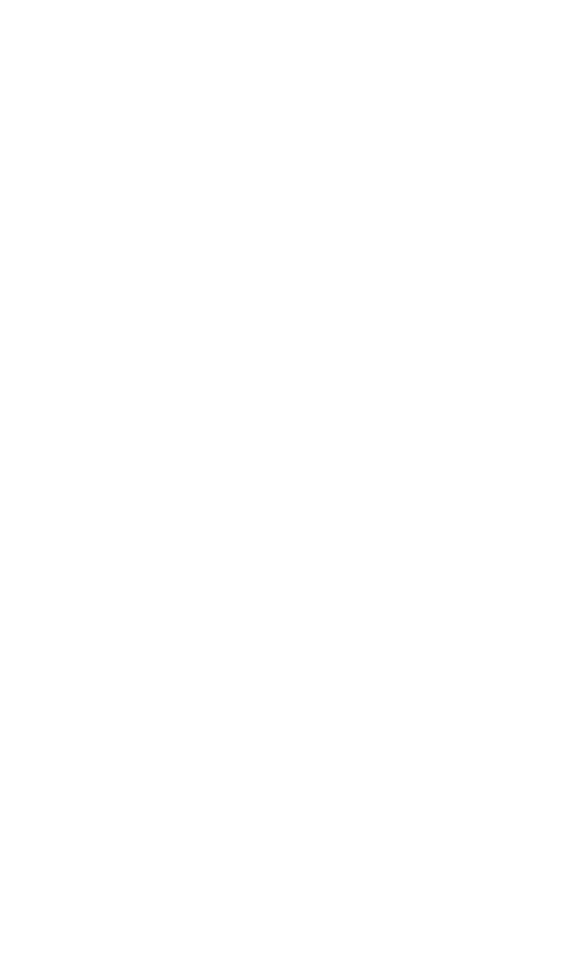
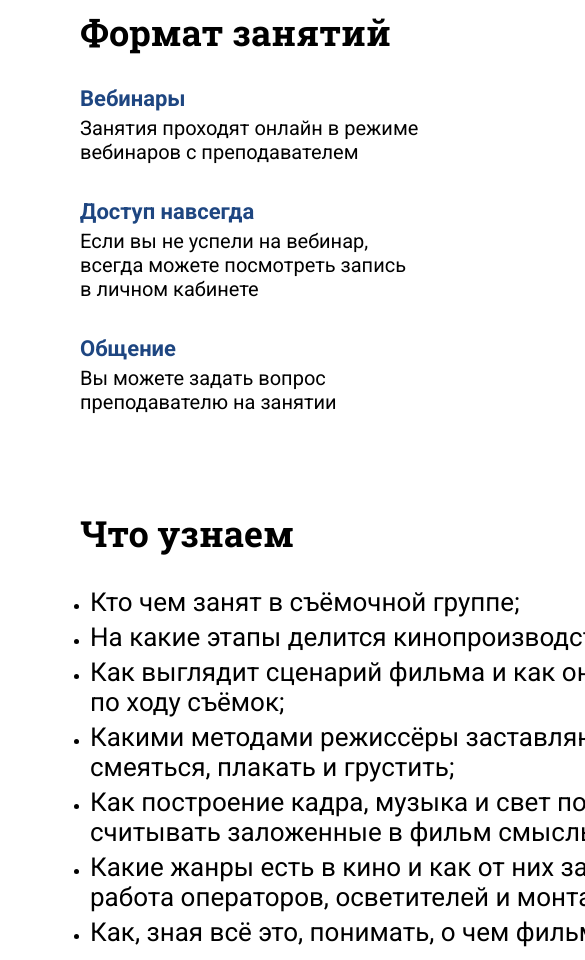
Before and after one commit to aslanofff/group-task, a plain HTML site: page index.html in a window 390 px wide. Shown: the top 960 px of the page, 585 px wide, since content can reach past the window. Before the commit the page ends 844 px from the top, so only its background shows below. Drawn offline with Linux system fonts and the light colour scheme.

Commit message:
part-inci

```diff
--- a/index.html
+++ b/index.html
@@ -7,6 +7,40 @@
     <link rel="stylesheet" href="./style.css">
 </head>
 <body>
+    <h1 class="h1-c">Формат занятий</h1>
+    <div class="first-c">
+        <div class="second-c">
+            <h4>Вебинары</h4>
+            <p class="one-c">Занятия проходят онлайн
+                в режиме вебинаров
+                с преподавателем</p>
+        </div>
+        <div class="second-c">
+            <h4>Доступ навсегда</h4>
+            <p class="two-c">Если вы не успели на вебинар,
+                всегда можете посмотреть запись
+                в личном кабинете</p>
+        </div>
+        <div class="second-c">
+            <h4>Общение</h4>
+            <p class="three-c">Вы можете задать вопрос
+                преподавателю на занятии</p>
+        </div>
+    </div>
+    <h1 class="h1-cc">Что узнаем</h1>
+    <div>
+        <ul class="third-c">
+            <li>Кто чем занят в съёмочной группе;</li>
+            <li>На какие этапы делится кинопроизводство;</li>
+            <li>Как выглядит сценарий фильма и как он меняется
+                по ходу съёмок;</li>
+            <li>Какими методами режиссёры заставляют нас смеяться, плакать и грустить;</li>
+            <li>Как построение кадра, музыка и свет помогают считывать заложенные в фильм смыслы;</li>
+            <li>Какие жанры есть в кино и как от них зависит работа операторов, осветителей и монтажёров;</li>
+            <li>Как, зная всё это, понимать, о чем фильм.</li>
+        </ul>
+    </div>
+
 
 </body>
 </html>
--- a/style.css
+++ b/style.css
@@ -0,0 +1,198 @@
+@import url('https://fonts.googleapis.com/css2?family=Lato:ital,wght@0,100;0,300;0,400;0,700;0,900;1,100;1,300;1,400;1,700;1,900&family=Montserrat:ital,wght@0,100..900;1,100..900&family=Roboto+Slab:wght@100..900&family=Roboto:ital,wght@0,100..900;1,100..900&display=swap');
+@import url('https://fonts.googleapis.com/css2?family=Lato:ital,wght@0,100;0,300;0,400;0,700;0,900;1,100;1,300;1,400;1,700;1,900&family=Montserrat:ital,wght@0,100..900;1,100..900&family=Roboto+Slab:wght@100..900&family=Roboto:ital,wght@0,100..900;1,100..900&display=swap');
+
+* {
+    box-sizing: border-box;
+    margin: 0;
+    padding: 0;
+}
+
+body {
+    width: 100%;
+    padding: 8px 80px;
+}
+
+.first-c {
+    display: flex;
+}
+
+.first-c {
+    font-family: "Roboto", sans-serif;
+    margin-left: 42px;
+    margin-bottom: 190px;
+}
+
+.h1-c {
+    font-size: 55px;
+    margin-left: 41px;
+    margin-bottom: 110px;
+    font-family: "Roboto Slab", serif;
+    width: 667px;
+}
+.h1-cc{
+    font-size: 55px;
+    margin-left: 41px;
+    margin-bottom: 90px;
+    font-family: "Roboto Slab", serif;
+    width: 667px;
+}
+
+.second-c h4 {
+    font-size: 25px;
+    color: #1E4681;
+    margin-bottom: 10px;
+    /* margin-left: 121px; */
+}
+
+.second-c p {
+    margin-right: 122px;
+    font-size: 18px;
+    font-weight: 400;
+}
+
+.one-c {
+    width: 220px;
+}
+
+.two-c {
+    width: 260px;
+}
+
+.three-c {
+    width: 20vw;
+}
+
+.third-c {
+    width: 42vw;
+    font-family: "Roboto", sans-serif;
+    font-size: 24px;
+    margin-left: 60px;
+    margin-top: -30px;
+    line-height: 33px;
+}
+
+
+
+.third-c li::marker {
+    font-size: 18px;
+}
+
+@media screen and (min-width: 992px) and (max-width: 1279px) {
+    .h1-c, .h1-cc{
+        margin-left: 0px;
+        font-size: 32px;
+        width: 386.3px;
+        margin-bottom: 60px;
+    }
+
+
+    .first-c {
+        margin-left: 0;
+        margin-bottom: 100px;
+    }
+
+    .second-c h4 {
+        /* margin-left: -10px; */
+        font-size: 15px;
+        margin-bottom: 5px;
+    }
+
+    .second-c p {
+        font-size: 11px;
+        margin-right: 60px;
+        /* margin-left: 0px; */
+    }
+
+    .third-c {
+        width: 383.41px;
+        font-size: 14px;
+        line-height: 20px;
+        margin-left: 10px;
+    }
+
+    .third-c li::marker {
+        font-size: 10px;
+    }
+
+    .one-c {
+        width: 140px;
+    }
+
+    .two-c {
+        width: 172px;
+    }
+
+    .three-c {
+        width: 145px;
+    }
+}
+
+@media screen and (min-width: 320px) and (max-width: 991px) {
+
+    .h1-c{
+        /* padding-left: 10px; */
+        font-size: 36px;
+        margin-left: 0px;
+        /* margin-left: 0px; */
+    }
+    .h1-cc{
+        font-size: 36px;
+        margin-left: 0px;
+        margin-bottom: 30px;
+    }
+
+    .first-c {
+        margin-left: 0px;
+        display: flex;
+        flex-direction: column;
+        margin-bottom: 60px;
+        margin-top: 30px;
+    }
+
+    .second-c h4 {
+        width: 60vw;
+        font-size: 22px;
+        margin-bottom: 5px;
+    }
+
+    .second-c p {
+        font-size: 20px;
+        margin-bottom: 35px;
+    }
+.third-c li{
+    font-size: 26px;
+}
+    .third-c {
+        /* font-size: 306px; */
+        margin-left: 10px;
+        font-size: 12px;
+        width: 650px;
+        line-height: 30px;
+        margin-top: 25px;
+        /* margin-bottom: -10px; */
+    }
+
+    .third-c li::marker {
+        font-size: 15px;
+    }
+
+    .h1-c {
+        margin-bottom: 15px;
+    }
+
+    .one-c {
+        width: 370px;
+    }
+
+    .two-c {
+        width: 330px;
+    }
+
+    .three-c {
+        width: 260px;
+    }
+
+    .third-c li {
+        margin-bottom: 5px;
+    }
+}
```
